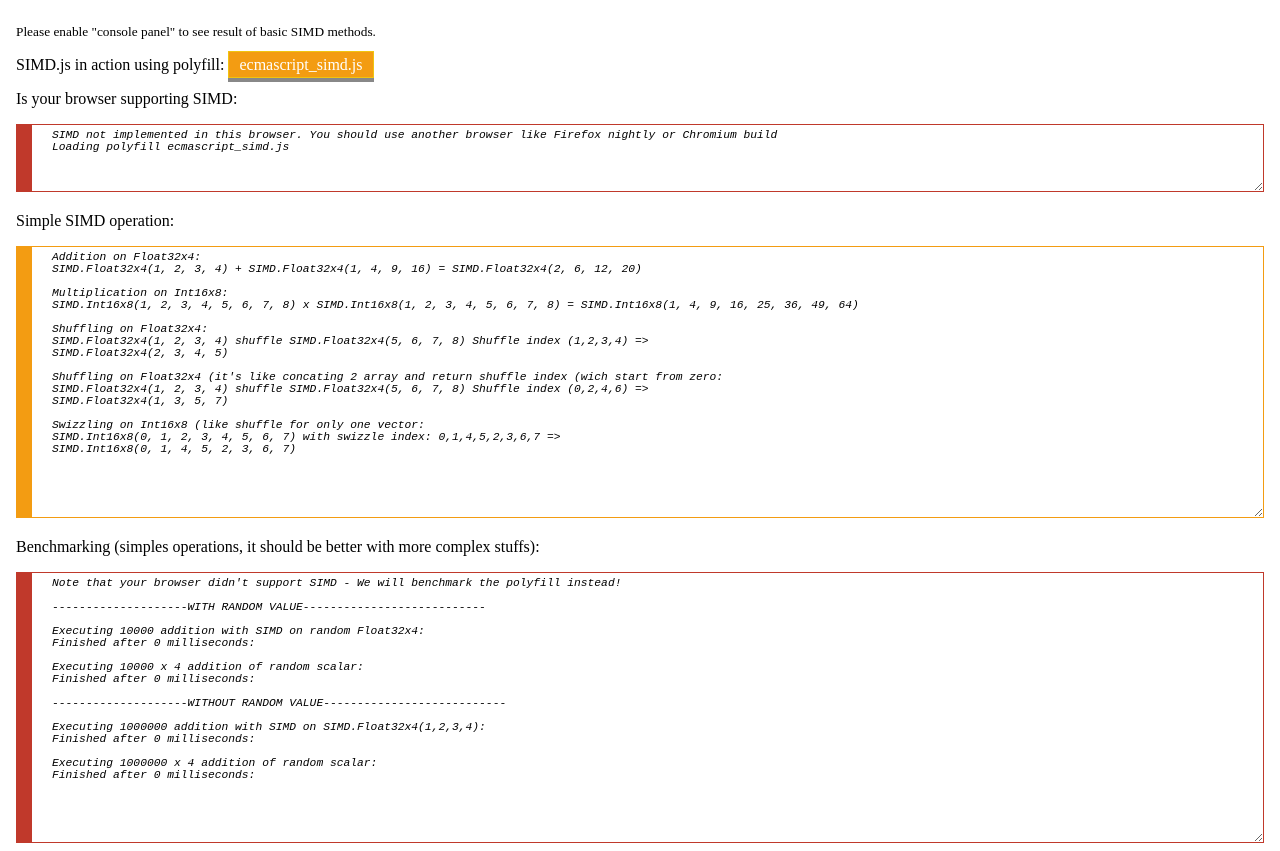
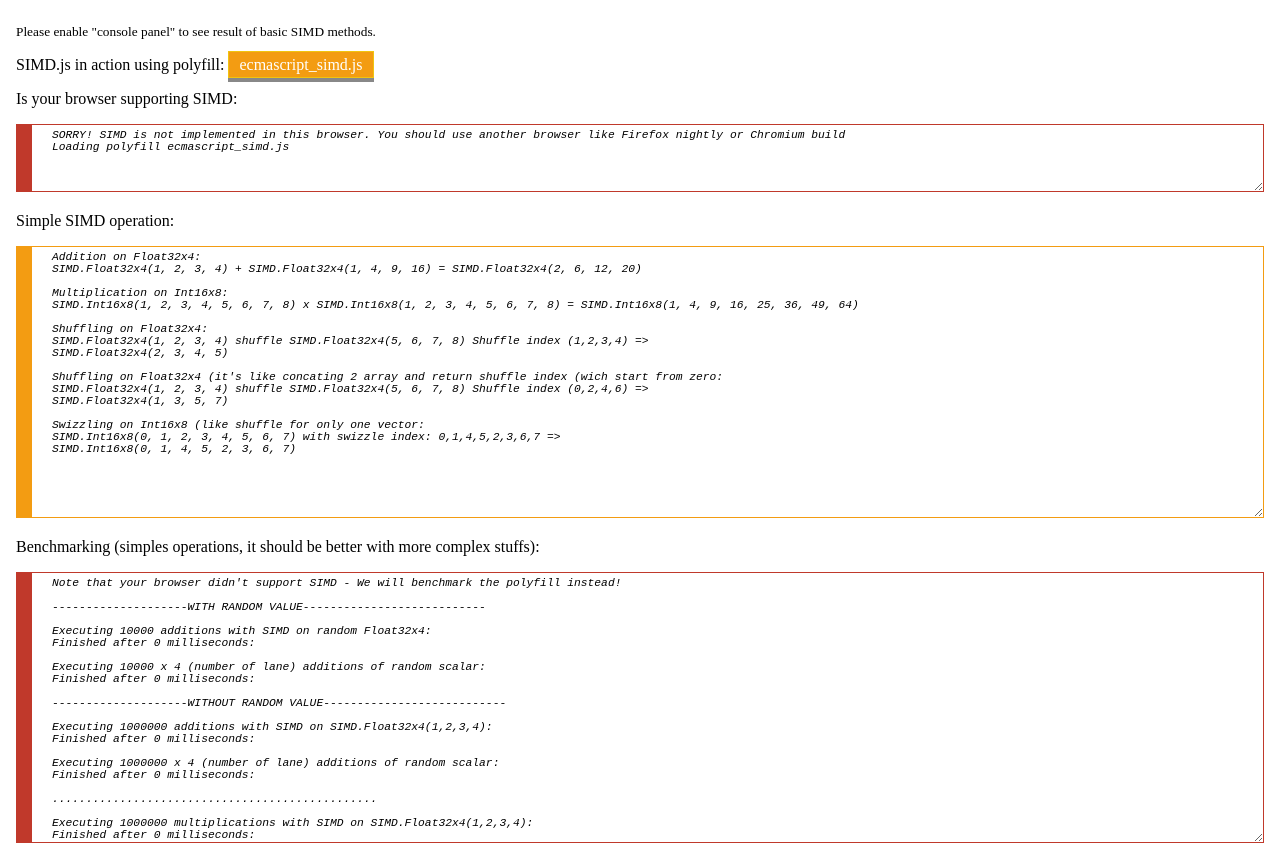
Before and after one commit to Benfarhat/Code-samples-for-JavaScript, a website: page dist/lowLevel/SIMD/index.html in a window 1280 px wide. Shown: the part 56-907 px from the top of the page. Drawn offline with Linux system fonts and the light colour scheme.

Commit message:
Update file

```diff
--- a/dist/lowLevel/SIMD/index.html
+++ b/dist/lowLevel/SIMD/index.html
@@ -54,13 +54,16 @@
           position:relative;
           top:2px;
       }
+      p#info{
+        display:none;
+      }
     </style>
   </head>
   <body>
     <h1>SIMD.js Demonstration</h1>
     <div>
       <small>Please enable "console panel" to see result of basic SIMD methods.</small>
-      <p>SIMD.js in action using polyfill: <a href="https://github.com/tc39/ecmascript_simd/blob/master/src/ecmascript_simd.js" target="blank">ecmascript_simd.js</a>
+      <p id="info">SIMD.js in action using polyfill: <a href="https://github.com/tc39/ecmascript_simd/blob/master/src/ecmascript_simd.js" target="blank">ecmascript_simd.js</a>
       <p id="afficheMessages">Is your browser supporting SIMD:</p>
       <textarea id="browser"></textarea>
       <p id="afficheMessages">Simple SIMD operation:</p>
--- a/dist/lowLevel/SIMD/script.js
+++ b/dist/lowLevel/SIMD/script.js
@@ -1,6 +1,7 @@
 var bs = document.querySelector('textarea#browser')
 var tx = document.querySelector('textarea#simple')
 var bm = document.querySelector('textarea#benchmark')
+var info = document.querySelector('p#info')
 var tSIMDStart, tSIMDEnd, tClassicStart, tClassicEnd
 var n1, n2
 var supportSIMD = false
@@ -73,7 +74,7 @@ const main = () => {
   }
 
   bm.textContent += '--------------------WITH RANDOM VALUE---------------------------\n\n' +
-  'Executing 10000 addition with SIMD on random Float32x4:\n'
+  'Executing 10000 additions with SIMD on random Float32x4:\n'
   tSIMDStart = performance.now()
   for (let i = 0; i < 10000; i++) {
     n1 = SIMD.Float32x4(Math.floor(Math.random() * 10), Math.floor(Math.random() * 10), Math.floor(Math.random() * 10), Math.floor(Math.random() * 10))
@@ -84,7 +85,7 @@ const main = () => {
 
   bm.textContent += 'Finished after ' + tSIMDEnd + ' milliseconds:\n\n'
 
-  bm.textContent += 'Executing 10000 x 4 addition of random scalar:\n'
+  bm.textContent += 'Executing 10000 x 4 (number of lane) additions of random scalar:\n'
   tClassicStart = performance.now()
   for (let i = 0; i < 10000; i++) {
     for (let j = 0; j < 4; j++) {
@@ -97,7 +98,7 @@ const main = () => {
   bm.textContent += 'Finished after ' + tClassicEnd +
   ' milliseconds:\n\n--------------------WITHOUT RANDOM VALUE---------------------------\n\n'
 
-  bm.textContent += 'Executing 1000000 addition with SIMD on SIMD.Float32x4(1,2,3,4):\n'
+  bm.textContent += 'Executing 1000000 additions with SIMD on SIMD.Float32x4(1,2,3,4):\n'
   tSIMDStart = performance.now()
   n1 = SIMD.Float32x4(1, 2, 3, 4)
   n2 = SIMD.Float32x4(1, 2, 3, 4)
@@ -108,13 +109,37 @@ const main = () => {
 
   bm.textContent += 'Finished after ' + tSIMDEnd + ' milliseconds:\n\n'
 
-  bm.textContent += 'Executing 1000000 x 4 addition of random scalar:\n'
+  bm.textContent += 'Executing 1000000 x 4 (number of lane) additions of random scalar:\n'
   tClassicStart = performance.now()
   for (let i = 0; i < 1000000; i++) {
     for (let j = 1; j < 5; j++) {
       n1 = j
       n2 = j
       n1 += n2
+    }
+  }
+  tClassicEnd = performance.now() - tClassicStart
+  bm.textContent += 'Finished after ' + tClassicEnd + ' milliseconds:\n\n'
+  bm.textContent += '................................................\n\n'
+
+  bm.textContent += 'Executing 1000000 multiplications with SIMD on SIMD.Float32x4(1,2,3,4):\n'
+  tSIMDStart = performance.now()
+  n1 = SIMD.Float32x4(1, 2, 3, 4)
+  n2 = SIMD.Float32x4(1, 2, 3, 4)
+  for (let i = 0; i < 1000000; i++) {
+    SIMD.Float32x4.mul(n1, n2)
+  }
+  tSIMDEnd = performance.now() - tSIMDStart
+
+  bm.textContent += 'Finished after ' + tSIMDEnd + ' milliseconds:\n\n'
+
+  bm.textContent += 'Executing 1000000 x 4 (number of lane) multiplications of random scalar:\n'
+  tClassicStart = performance.now()
+  for (let i = 0; i < 1000000; i++) {
+    for (let j = 1; j < 5; j++) {
+      n1 = j
+      n2 = j
+      n1 *= n2
     }
   }
   tClassicEnd = performance.now() - tClassicStart
@@ -152,17 +177,31 @@ const main = () => {
   }
 
   // Splat
-  console.log('Create instance of Int16x8 whare all lane have the same value (16 for example) ' + SIMD.Int16x8.splat(16).toString())
+  console.log('Create instance of Int16x8 where all lane have the same value (16 for example) ' + SIMD.Int16x8.splat(16).toString())
+
+  // Equal and select
+  a = SIMD.Float32x4(2, 5, 9, 7)
+  b = SIMD.Float32x4(4, 5, 2, 7)
+  console.log('Getting wich lane from ' + a.toString() + ' and ' + b.toString() + ' are equal:')
+  var result = SIMD.Float32x4.equal(a, b)
+
+  var zero = SIMD.Float32x4(0, 0, 0, 0)
+
+  var finalResult = SIMD.Float32x4.select(result, a, zero)
+  console.log(finalResult.toString())
 }
 
 if (typeof SIMD === 'undefined') {
-  bs.textContent = 'SIMD not implemented in this browser. You should use another browser like Firefox nightly or Chromium build'
+  bs.textContent = 'SORRY! SIMD is not implemented in this browser. You should use another browser like Firefox nightly or Chromium build'
   bs.textContent += '\nLoading polyfill ecmascript_simd.js'
+  info.style.display = 'block'
   bs.style.borderColor = '#c0392b'
   bm.style.borderColor = '#c0392b'
   loadScript('ecmascript_simd.js', main)
 } else {
-  bs.textContent = 'SIMD is implemented in this browser!'
+  bs.textContent = 'YES! SIMD is implemented in this browser!'
+  bs.textContent += '\nNo need to load SIMD.js polyfill (ecmascript_simd.js)!'
+  info.style.display = 'none'
   bs.style.borderColor = '#27ae60'
   bm.style.borderColor = '#27ae60'
   supportSIMD = true
```
Also changed, not shown: 1 other file.
